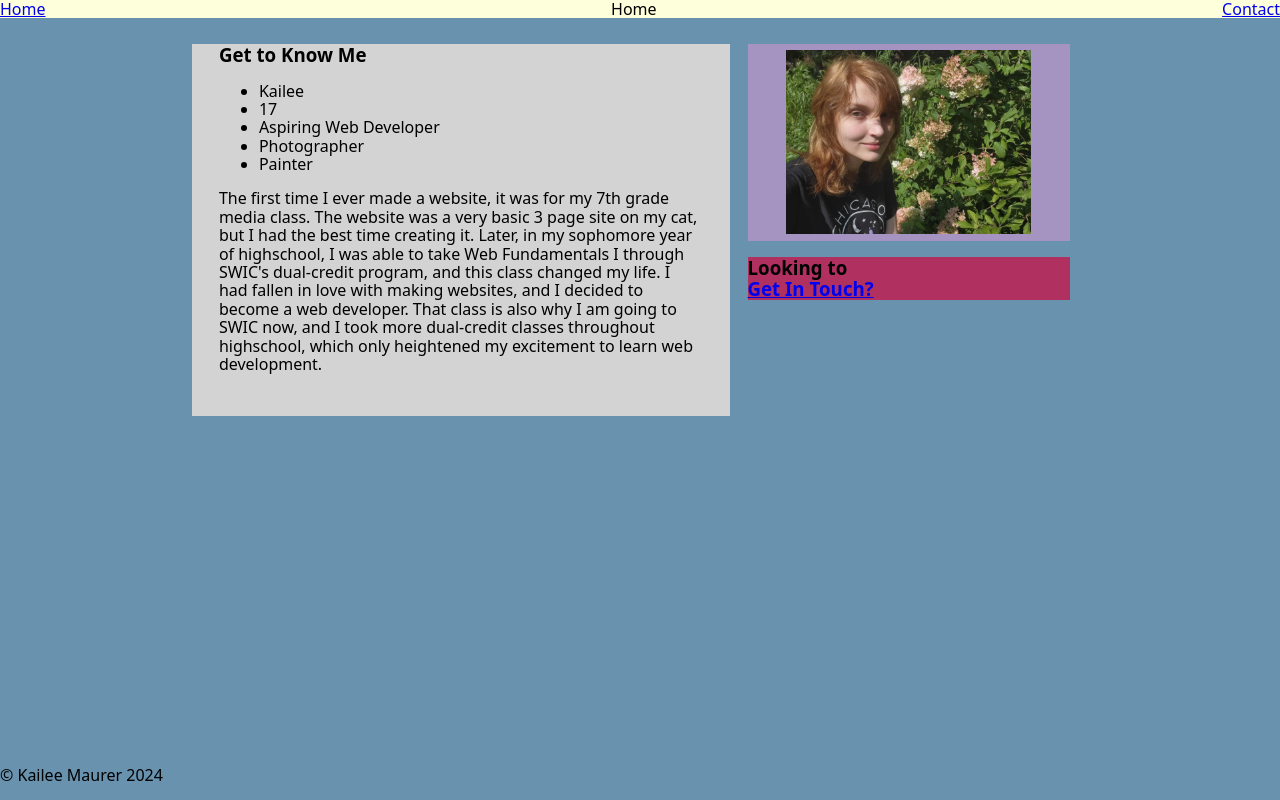
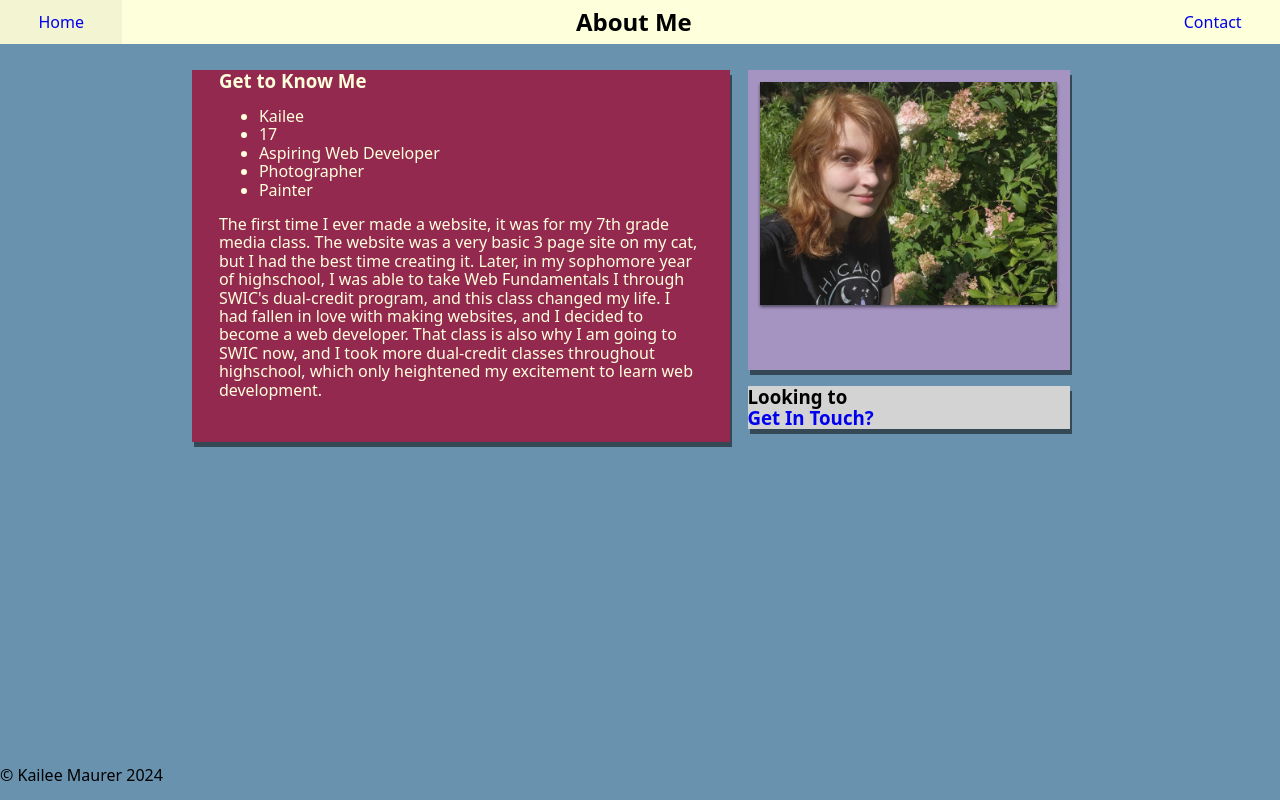
Before and after one commit to SWIC-177/html-css-skills-demo-GingerCodesThings, a plain HTML site: page index.html in a window 1280 px wide. Drawn offline with nearby package versions, Linux system fonts and the light colour scheme.

Commit message:
-minor layout and style changes

```diff
--- a/index.html
+++ b/index.html
@@ -11,7 +11,7 @@
   <body>
     <nav>
       <a class="navLink" href="index.html">Home</a>
-      <header>Home</header>
+      <header><h1>About Me</h1></header>
       <a class="navLink" href="contact.html">Contact</a>
     </nav>
 
@@ -45,11 +45,7 @@
         <div id="rightDiv">
           <div class="contentDiv">
             <div id="imgDiv">
-              <img
-                src="images/kailee.jpg"
-                alt="an image of me with flowers"
-                width="300"
-              />
+              <img src="images/kailee.jpg" alt="an image of me with flowers" />
             </div>
             <div id="contactDiv">
               <h3>Looking to <br /><a href="contact.html">Get In Touch?</a></h3>
--- a/style.css
+++ b/style.css
@@ -2,6 +2,7 @@
 
 body {
   background-color: #6992ae;
+  color: #000000;
   width: 100%;
   height: 100%;
   margin: 0;
@@ -14,17 +15,30 @@ nav {
   justify-content: space-between;
   align-items: center;
 }
+nav a {
+  padding: 1% 3% 1% 3%;
+  font-size: 16px;
+}
 
-nav ul {
-  margin: 0 0 2%;
+nav a:hover {
+  background-color: #f3f5d2;
+}
+
+a {
+  text-decoration: none;
 }
 
 main {
   width: 100%;
 }
+
+h1 {
+  margin: 0;
+}
 img {
-  padding: 2%;
-  width: 80%;
+  width: 92%;
+  box-shadow: 0px 2px 3px rgba(0, 0, 0, 0.5);
+  margin: 4% 0 20% 0;
 }
 
 #container {
@@ -38,7 +52,9 @@ img {
 }
 
 #bioDiv {
-  background-color: #d3d3d3;
+  background-color: #942950;
+  color: #feffdb;
+  box-shadow: 2px 5px rgba(0, 0, 0, 0.5);
 }
 
 h3 {
@@ -51,7 +67,8 @@ h3 {
 }
 
 #contactDiv {
-  background-color: #b03060;
+  background-color: #d3d3d3;
+  box-shadow: 2px 5px rgba(0, 0, 0, 0.5);
 }
 
 #imgDiv {
@@ -60,6 +77,7 @@ h3 {
   display: flex;
   justify-content: space-around;
   align-items: center;
+  box-shadow: 2px 5px rgba(0, 0, 0, 0.5);
 }
 
 .contentDiv {
```
Also changed, not shown: contact.html (+2 -2 lines).
